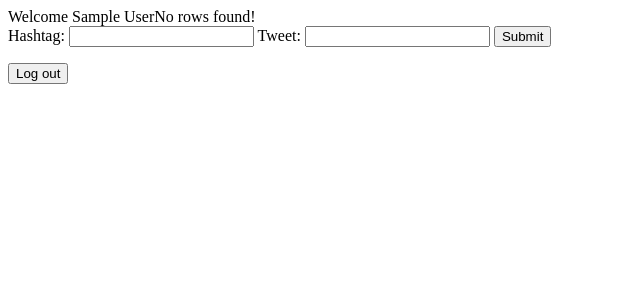
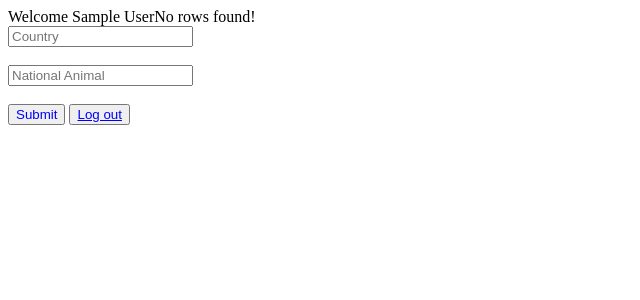
Before and after one commit to PHP-Masters/PHP-Twit, a PHP site: page /edit.php in a window 1280 px wide. Shown: the top 300 px of the page, without its empty margins (0-640 px from the left). Run offline with PHP 8.4, Linux system fonts and the light colour scheme; the visitor is signed in with stand-in values (Sample User, id 1); data that the repository does not hold is empty.

Commit message:
Changed the search bars

```diff
--- a/edit.php
+++ b/edit.php
@@ -94,12 +94,22 @@
 	?>
 
     <!-- This is the HTML form that appears in the browser -->
-   	<form action="<?=$_SERVER['PHP_SELF']?>" method="post">
-    	Hashtag: <input type="text" name="country">
-    	Tweet: <input type="text" name="animal">
-    	<input type="submit" name="submit">
+		<form action="<?=$_SERVER['PHP_SELF']?>" method="post">
+    	<div class="input-group">
+    		<span class="input-group-addon"/span>
+  			<input type="text" class="form-control" name="country" placeholder="Country" aria-describedby="basic-addon2" value="<?php echo $submitted_country; ?>" >
+			</div>
+    	<br />
+    	<div class="input-group">
+    		<span class="input-group-addon"/span>
+  			<input type="text" class="form-control" name="animal" placeholder="National Animal" aria-describedby="basic-addon2" value="<?php echo $submitted_national_animal; ?>" />
+			</div>
+    	<br />
+    	<div class="btn-group" role="group" aria-label="...">
+    		<button type="submit" value="Edit" class="btn btn-default"><font color="blue">Submit</font></button>
+        <button type="button" formaction="logout.php" value="Edit" class="btn btn-default"><a href="logout.php"><font color="blue">Log out</font></a></button>
+    	</div>
     </form>
-    <form action="logout.php" method="post"><button>Log out</button></form>
 
 	</body>
 </html>
```
